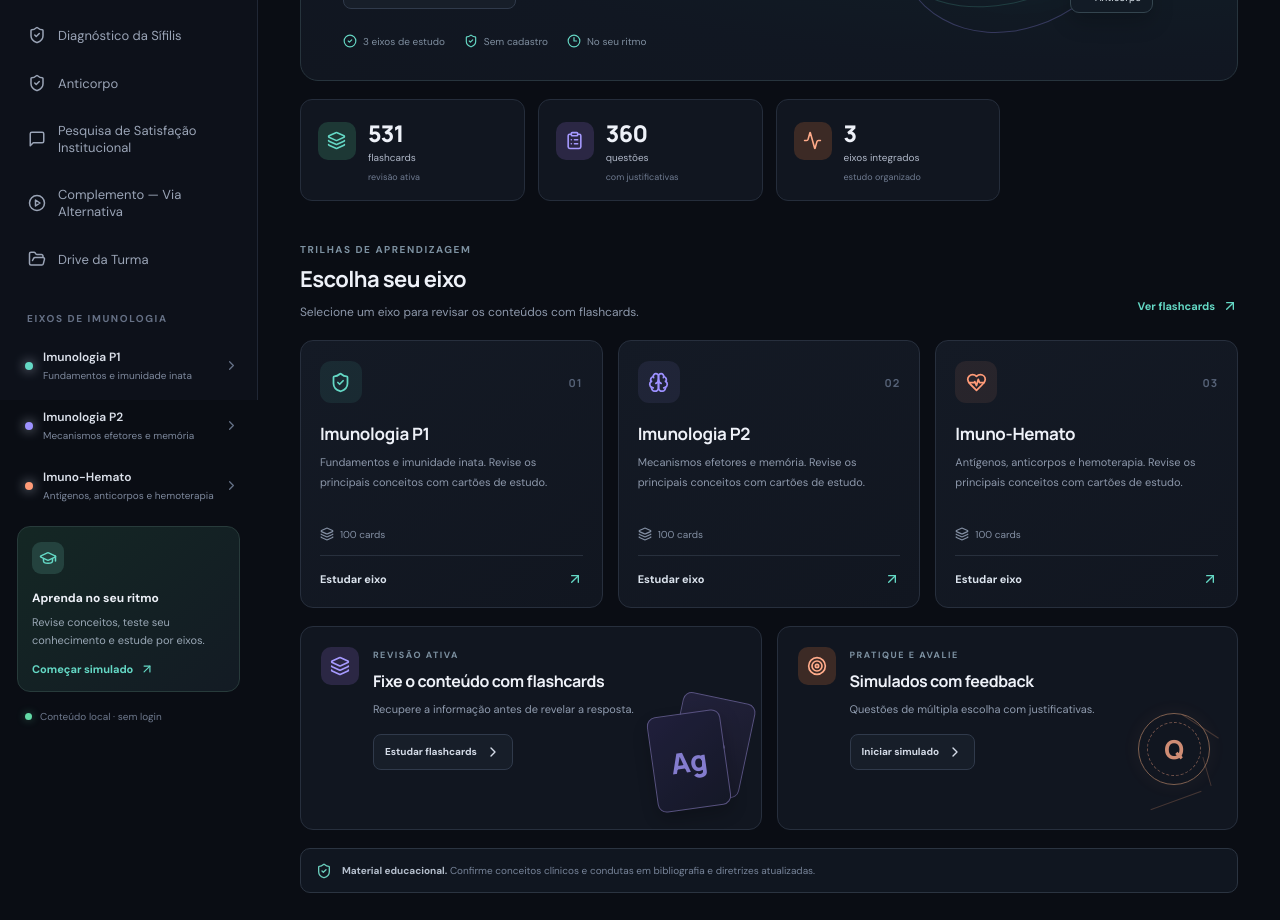
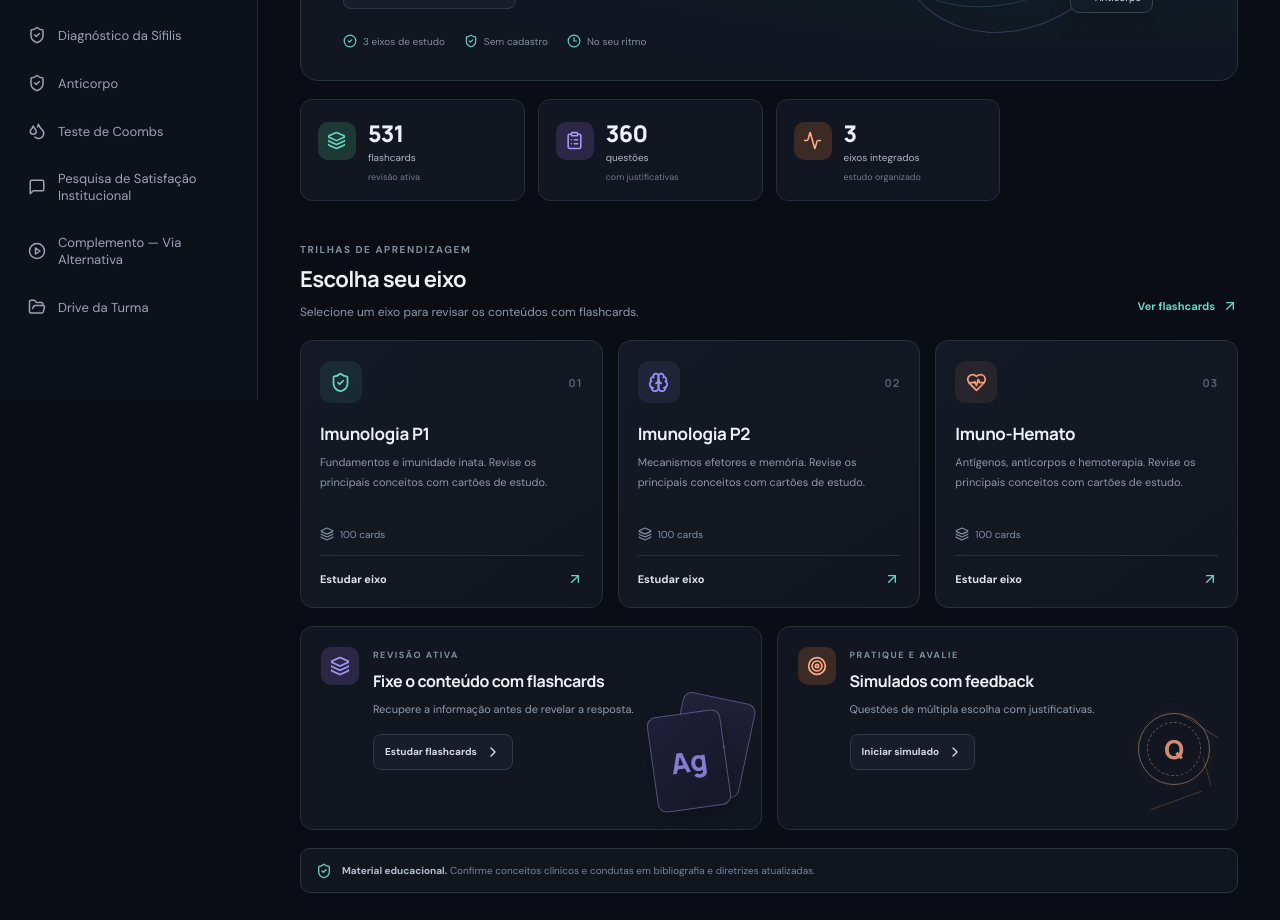
Before and after one commit to filippicaroline/imuno-lab, a React (Vite) app in the folder ImunoLab_Completo/: page / in a window 1280 px wide. Shown: the part 400-1320 px from the top of the page. Built offline with nearby package versions, Linux system fonts and the light colour scheme.

Commit message:
Update main.jsx

```diff
--- a/ImunoLab_Completo/src/main.jsx
+++ b/ImunoLab_Completo/src/main.jsx
@@ -282,7 +282,8 @@ function App() {
     fenotipagem: 'Fenotipagem ABO/Rh',
     chagas: 'Sorologia de Chagas',
     sifilis: 'Diagnóstico da Sífilis',
-    anticorpo: 'Anticorpo'
+    anticorpo: 'Anticorpo',
+    coombs: 'Teste de Coombs'
   };
 
   const navItems = [
@@ -294,6 +295,7 @@ function App() {
     ['chagas', Microscope, 'Sorologia de Chagas'],
     ['sifilis', ShieldCheck, 'Diagnóstico da Sífilis'],
     ['anticorpo', ShieldCheck, 'Anticorpo'],
+    ['coombs', Droplets, 'Teste de Coombs'],
     ['satisfaction', MessageSquare, 'Pesquisa de Satisfação Institucional'],
     ['alternative', PlayCircle, 'Complemento — Via Alternativa'],
     ['drive', FolderOpen, 'Drive da Turma']
@@ -336,52 +338,6 @@ function App() {
           ))}
         </nav>
 
-        <div className="side-label axes-label">
-          EIXOS DE IMUNOLOGIA
-        </div>
-
-        <div className="axis-list">
-          {axes.map(a => (
-            <button
-              key={a.id}
-              className={`axis-item ${axis === a.id ? 'selected' : ''}`}
-              onClick={() => {
-                chooseAxis(a.id);
-                nav('flashcards');
-              }}
-            >
-              <span
-                className="axis-dot"
-                style={{ background: a.color }}
-              />
-              <span>
-                <b>{a.name}</b>
-                <small>{a.desc}</small>
-              </span>
-              <ChevronRight size={15} />
-            </button>
-          ))}
-        </div>
-
-        <div className="sidebar-bottom">
-          <div className="study-card">
-            <div className="study-icon">
-              <GraduationCap size={18} />
-            </div>
-            <b>Aprenda no seu ritmo</b>
-            <p>
-              Revise conceitos, teste seu conhecimento e estude por eixos.
-            </p>
-            <button onClick={() => startQuiz('all')}>
-              Começar simulado <ArrowUpRight size={14} />
-            </button>
-          </div>
-
-          <div className="side-foot">
-            <span className="status-dot" />
-            Conteúdo local · sem login
-          </div>
-        </div>
       </aside>
 
       <main className="main-area">
@@ -1285,6 +1241,27 @@ function App() {
           </section>
         )}
 
+
+        {/* TESTE DE COOMBS DIRETO E INDIRETO */}
+        {view === 'coombs' && (
+          <section className="content-wrap" style={{ padding: 0, width: '100%', maxWidth: 'none' }}>
+            <iframe
+              src="/imunolab_coombs_interativo.html"
+              title="ImunoLab — Teste de Coombs Direto e Indireto"
+              style={{
+                display: 'block',
+                width: '100%',
+                minHeight: '1050px',
+                height: 'calc(100vh - 130px)',
+                border: 0,
+                borderRadius: 16,
+                background: '#061014'
+              }}
+              loading="lazy"
+            />
+          </section>
+        )}
+
         {/* ANTICORPO — DIAGRAMA INTERATIVO */}
         {view === 'anticorpo' && (
           <section className="content-wrap" style={{ padding: 0, width: '100%', maxWidth: 'none' }}>
```
